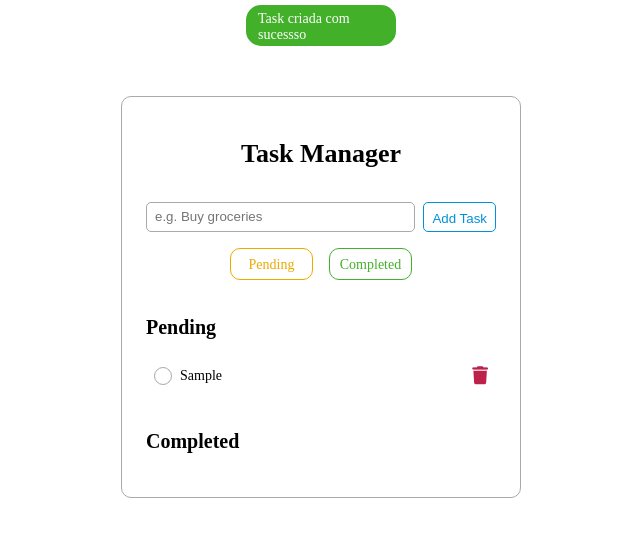
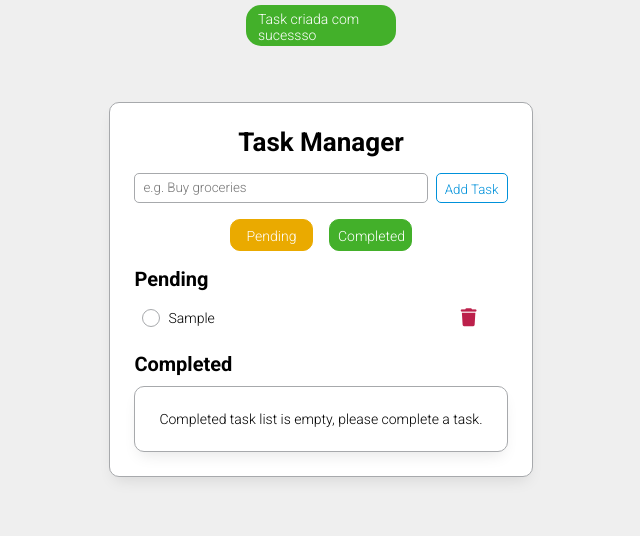
Before and after one commit to Kardogalrica/RG_ToDo.github.io, a plain HTML site: page index.html in a window 1280 px wide. Both pictures are taken after typing "Sample" into the empty fields and a click on the button "Add Task". Shown: the whole page, without its empty margins (319-959 px from the left). Drawn offline with Linux system fonts and the light colour scheme.

Commit message:
Correção de bug e adição de menssaguem quando as listas estão vazias

```diff
--- a/css/style.css
+++ b/css/style.css
@@ -18,6 +18,9 @@
 * {
     box-sizing: border-box;
     outline: none;
+    padding: 0;
+    margin: 0;
+    font-family: 'Roboto', sans-serif;
 }
 
 .display-flex {
@@ -82,12 +85,14 @@
 body {
     height: 578px;
     font-size: 14px;
+    background-color: var(--color-neutral-2);
 }
 
 .card {
     border: 1px solid var(--color-neutral-4);
     padding: var(--space-m);
     border-radius: var(--border-radius-soft);
+    background-color: var(--color-white);
 }
 
 .text-align-center {
@@ -135,6 +140,10 @@ input[type="text"]:hover {
 
 .headding3 {
     font-size: 20px;
+}
+
+.list {
+    margin-top: 10px;
 }
 
 .list > div {
@@ -226,3 +235,15 @@ i {
 .not-visible {
     display: none !important;
 }
+
+.shadow {
+    box-shadow: 0px 8px 15px -5px rgba(0, 0, 0, 0.1);;
+}
+
+.list-enpty + .empty-list-messge {
+    display: block;
+}
+
+.empty-list-messge {
+    display: none;
+}
--- a/index.html
+++ b/index.html
@@ -4,6 +4,7 @@
     <meta charset="UTF-8">
     <meta name="viewport" content="width=device-width, initial-scale=1.0">
     <title>To-Do App Dashboard</title>
+    <link href="https://fonts.googleapis.com/css2?family=Roboto:ital,wght@0,300;0,700;0,900;1,300;1,700;1,900&display=swap" rel="stylesheet">
     <link rel="stylesheet" href="css/style.css">
     <link rel="stylesheet" href="FeedbackMessague/style.css">
     <script defer src="FeedbackMessague/script.js"></script>
@@ -19,7 +20,7 @@
 
 </head>
 <body class="display-flex justify-content-center align-content-center align-items-center">
-    <div class="display-flex flex-direction-column card gap-base">
+    <div class="display-flex flex-direction-column card gap-base shadow">
         <h1 class="text-align-center headding1">Task Manager</h1>
         <form class="display-flex gap-xs">
             <div class="flex1 display-flex flex-direction-column">
@@ -29,21 +30,24 @@
             <button id="addTask" class="btn btn-primary" type="submit">Add Task</button>
         </form>
         <div class="display-flex gap-base justify-content-center align-content-center align-items-center">
-            <div id="tag-pending" class="task pending is-active" tabindex="0">Pending</div>
-            <div id="tag-completed" class="task completed is-active" tabindex="0">Completed</div>
+            <div id="tag-pending" class="task pending" tabindex="0">Pending</div>
+            <div id="tag-completed" class="task completed" tabindex="0">Completed</div>
         </div>
         <div class="tasks" id="task-pending">
             <h3 class="headding3">Pending</h3>
             <div id="list-pending" class="list">
                 <!--Elementos da lista de tarefas pendentes-->
             </div>
+            <div class="card shadow empty-list-messge">The To Do List is empty, please add a new task.</div>
         </div>
         <div class="tasks" id="task-completed">
             <h3 class="headding3">Completed</h3>
             <div id="list-completed" class="list">
                 <!--Elementos da lista de tarefas completas-->
             </div>
+            <div class="card shadow empty-list-messge">Completed task list is empty, please complete a task.</div>
         </div>
+        <div id="taskNotSelected" class="card shadow not-visible">Select a task list.</div>
     </div>
 </body>
 </html>
--- a/js/controller.js
+++ b/js/controller.js
@@ -194,23 +194,33 @@ const toggleTask = {
         if(tagPending.classList.contains('is-active')) {
             tagPending.classList.remove('is-active')
             tagPending.blur()
-            taskPending.classList.add('not-visible')
+            taskPending.classList.remove('not-visible')
 
         } else {
             tagPending.classList.add('is-active')
             tagPending.blur()
-            taskPending.classList.remove('not-visible')
+            taskPending.classList.add('not-visible')
         }
+        this.all()
     },
     completed() {
         if(tagCompleted.classList.contains('is-active')) {
             tagCompleted.classList.remove('is-active')
             tagCompleted.blur()
-            taskCompleted.classList.add('not-visible')
+            taskCompleted.classList.remove('not-visible')
         } else {
             tagCompleted.classList.add('is-active')
             tagCompleted.blur()
-            taskCompleted.classList.remove('not-visible')
+            taskCompleted.classList.add('not-visible')
+        }
+        this.all()
+    },
+    all() {
+
+        if(taskPending.classList.contains('not-visible') && taskCompleted.classList.contains('not-visible')) {
+            taskNotSelected.classList.remove('not-visible')
+        } else {
+            taskNotSelected.classList.add('not-visible')
         }
     }
 }
--- a/js/filter.js
+++ b/js/filter.js
@@ -7,6 +7,8 @@ const taskPending = document.querySelector('#task-pending')
 const tagCompleted = document.querySelector('#tag-completed')
 
 const taskCompleted = document.querySelector('#task-completed')
+
+const taskNotSelected = document.querySelector('#taskNotSelected')
 
 tagPending.addEventListener('click', () => {
     toggleTask.pending()
--- a/js/list.js
+++ b/js/list.js
@@ -12,12 +12,27 @@ const errorInput = document.querySelector('#error-messague')
 
 //Renderização das listas
 const renderLista = () => {
+    /* verifica se a lista pending está vazia */
+    if(task.dataPending.length === 0) {
+       listaPending.classList.add('list-enpty')
+    } else {
+        listaPending.classList.remove('list-enpty')
+    }
+
+    /* Adiciona elementos á lista enpty */
     listaPending.innerHTML = ''
     task.dataPending.forEach((item) => {
-
     listaPending.appendChild(createItem.pending(item,() => {renderLista()}))
     })
 
+    /* verifica se a lista Completed está vazia */
+    if(task.dataCompleted.length === 0) {
+       listaCompleted.classList.add('list-enpty')
+    } else {
+        listaCompleted.classList.remove('list-enpty')
+    }
+
+    /* Adiciona elementos á lista completed */
     listaCompleted.innerHTML = ''
     task.dataCompleted.forEach((item) => {
         listaCompleted.appendChild(createItem.completed(item,() => {renderLista()}))
```
